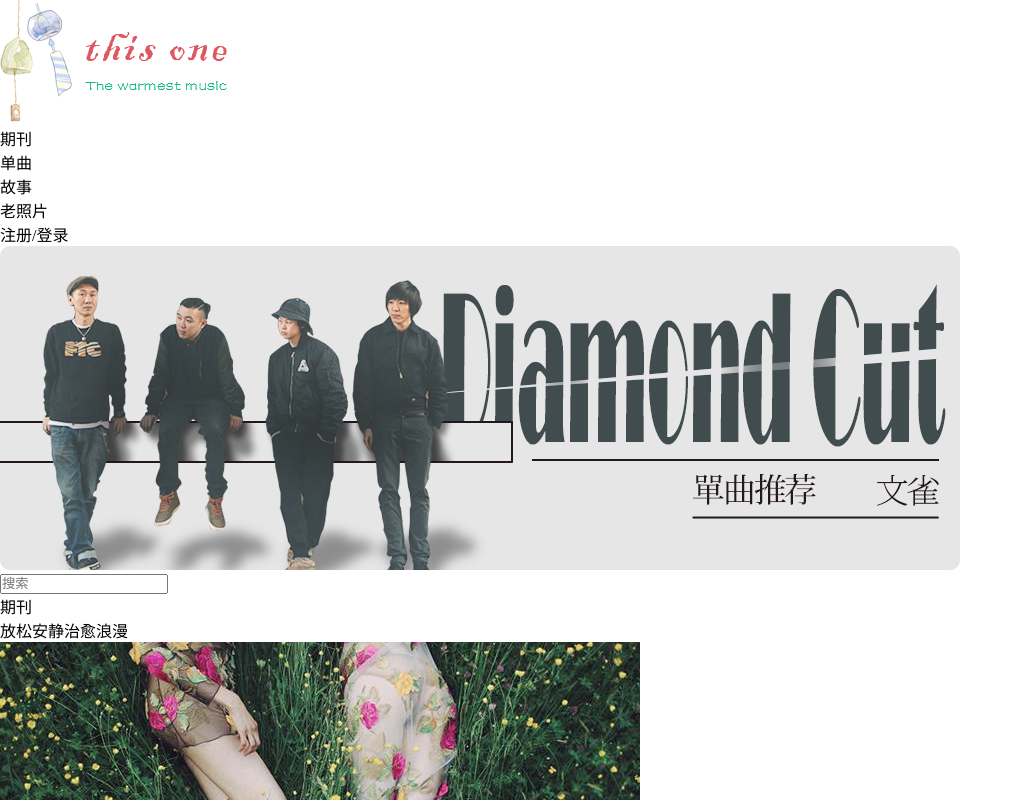
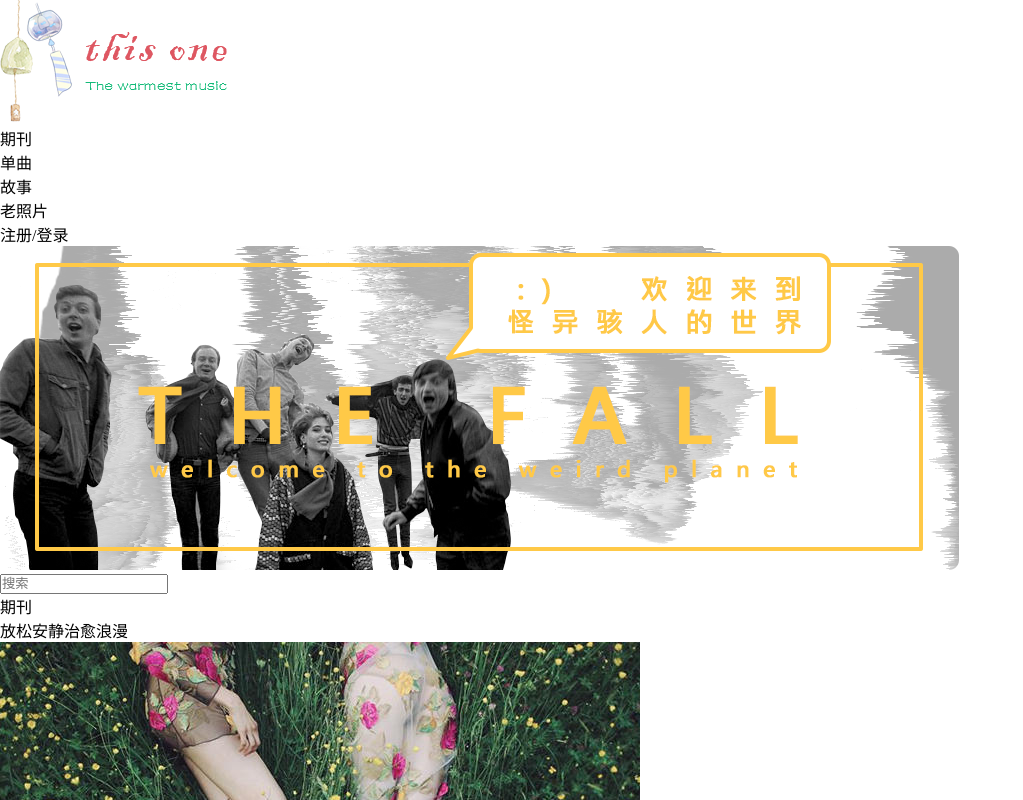
Before and after one commit to tangdaohai/this-one, a Vue app: page / in a window 1280 px wide. Shown: the top 800 px of the page, without its empty margins (0-1023 px from the left). Built offline with nearby package versions, Linux system fonts and the light colour scheme.

Commit message:
banner transition

```diff
--- a/src/components/banner/banner.css
+++ b/src/components/banner/banner.css
@@ -15,14 +15,17 @@
       }
 
       & .switch-leave-active {
-        transition: all .6s;
+        transition: all .5s;
+        opacity: 1;
       }
       & .switch-enter{
-        transform: translateX(1200px);
+        transform: scale(0.7);
+        opacity: .6;
       }
 
       & .switch-leave-to /* .fade-leave-active in <2.1.8 */ {
         transform: translateX(-1200px);
+        opacity: 0;
       }
     }
 
--- a/src/components/banner/banner.vue
+++ b/src/components/banner/banner.vue
@@ -1,13 +1,22 @@
 <template>
   <div class="one-banner">
     <div class="one-banner__slideshow">
-      <transition name="switch" :duration="{ leave: 400 }">
-        <img class="one-banner__slide" :src="bannerArr[current % 5]" :key="bannerArr[current % 5]">
-        <!-- <img class="one-banner__slide is-seccend" :src="bannerArr[current % 5 + 1]" :style="{ order: 1 }"> -->
+      <transition name="switch" mode="out-in">
+        <img class="one-banner__slide"
+          :src="bannerArr[current % bannerArr.length]"
+          :key="bannerArr[current % bannerArr.length]"
+          @mouseenter="mouseenter"
+          @mouseleave="mouseleave">
       </transition>
     </div>
     <div class="one-banner__indicator">
-      <div v-for="i in 5" :key="i" :class="{isActive: i === (current % 5 + 1)}" @click="switchBanner(i - 1)"></div>
+      <div v-for="i in 5"
+        :key="i"
+        :class="{isActive: i === (current % bannerArr.length + 1)}"
+        @click="switchBanner(i - 1)"
+        @mouseenter="mouseenter"
+        @mouseleave="mouseleave">
+      </div>
     </div>
   </div>
 </template>
@@ -18,6 +27,7 @@
     data () {
       return {
         current: 0,
+        loopState: true,
         bannerArr: [
           require('../../assets/banner01.jpg'),
           require('../../assets/banner02.jpg'),
@@ -30,12 +40,18 @@
     methods: {
       switchBanner (index) {
         this.current = index
+      },
+      mouseenter () {
+        this.loopState = false
+      },
+      mouseleave () {
+        this.loopState = true
       }
     },
     created () {
       setInterval(() => {
-        this.current++
-      }, 2000)
+        this.loopState && this.current++
+      }, 3000)
     }
   }
 </script>
```
